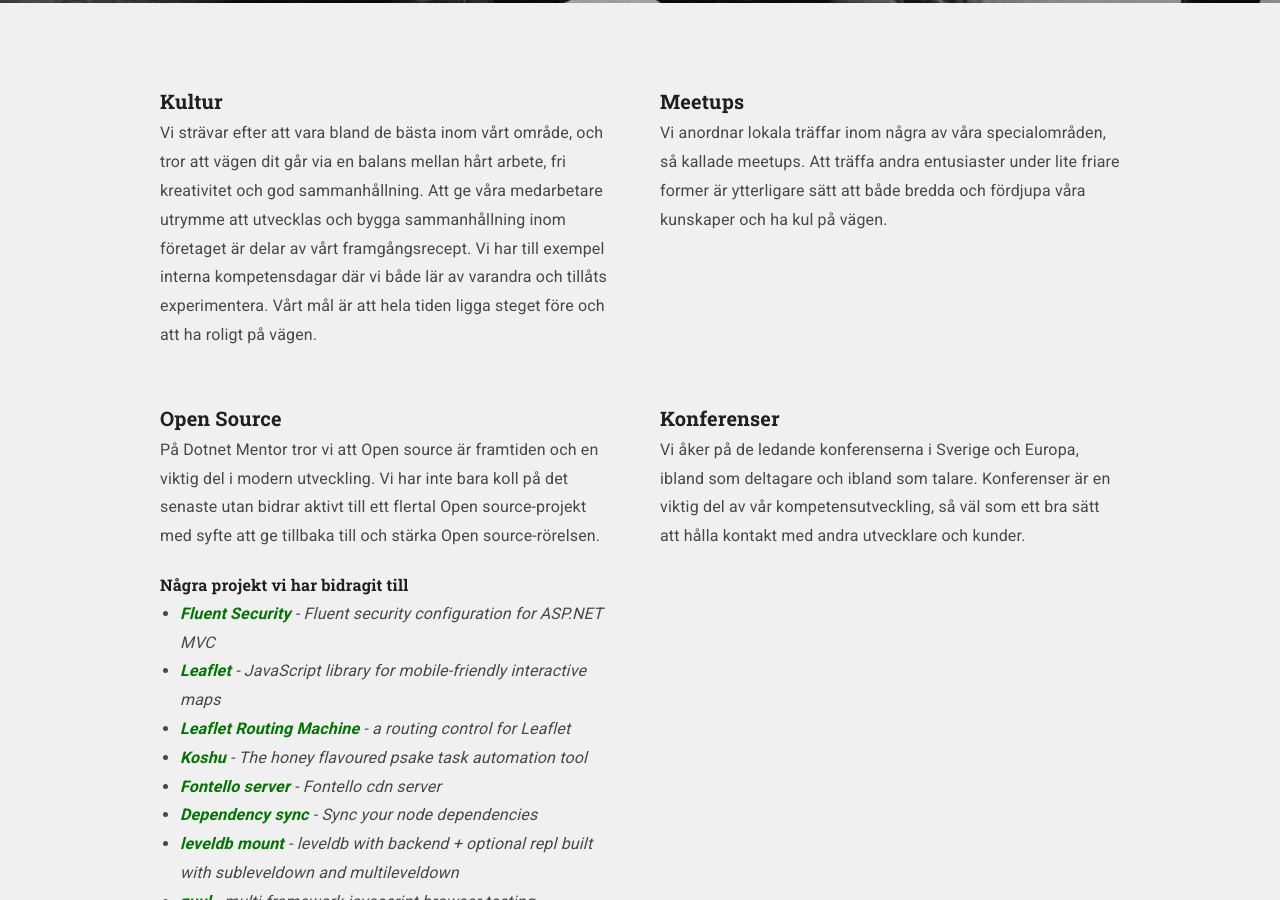
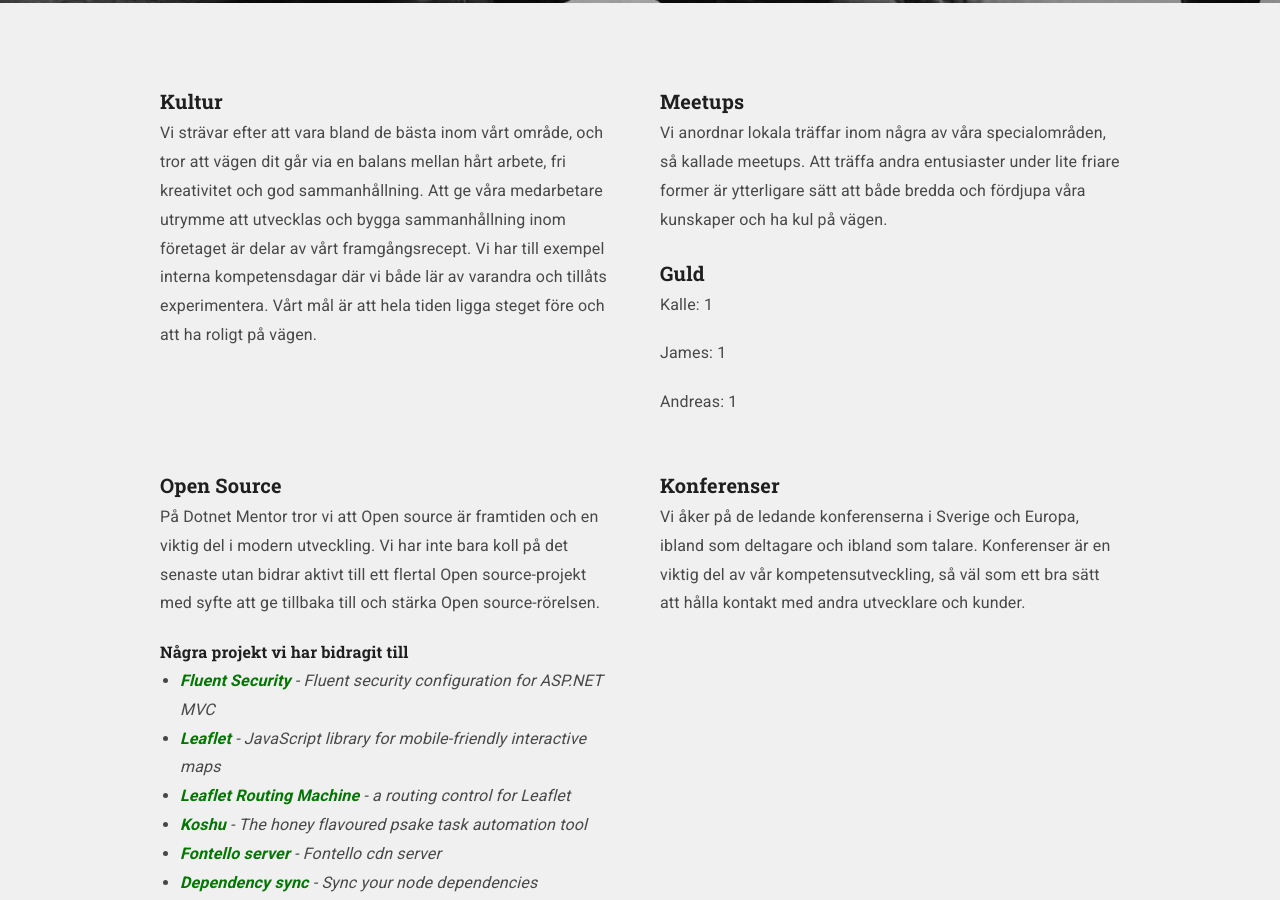
Before and after one commit to dotnetmentor/dotnetmentor-website, a Jekyll site: the page built from about.html, in a window 1280 px wide and 900 px high, scrolled down 400 px. Built offline with Jekyll 4.4.1, drawn with Linux system fonts in a browser that asks for light colours.

Commit message:
Update about.html

```diff
--- a/about.html
+++ b/about.html
@@ -25,6 +25,11 @@ description: Dotnet Mentor är ett team av mycket erfarna utvecklare som special
             <h4>Meetups</h4>
             <p>Vi anordnar lokala träffar inom några av våra specialområden, så kallade meetups. Att träffa andra entusiaster
                 under lite friare former är ytterligare sätt att både bredda och fördjupa våra kunskaper och ha kul på vägen.</p>
+
+            <h4>Guld</h4>
+            <p>Kalle: 1</p>
+            <p>James: 1</p>
+            <p>Andreas: 1</p>
         </div>
     </div>
 
```
